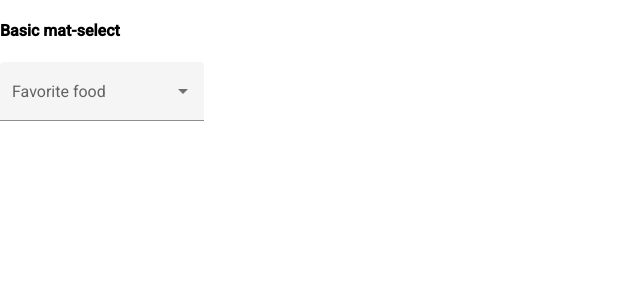
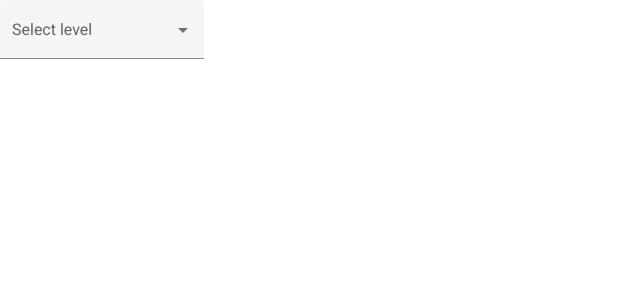
Before and after one commit to victor-arana/mobile-membership-dashboard-v6, an Angular app: page / in a window 1280 px wide. Shown: the top 300 px of the page, without its empty margins (0-640 px from the left). Built offline with nearby package versions, Linux system fonts and the light colour scheme.

Commit message:
using service

```diff
--- a/src/app/dashboard/select/select.component.html
+++ b/src/app/dashboard/select/select.component.html
@@ -1,9 +1,8 @@
-<h4>Basic mat-select</h4>
 <mat-form-field appearance="fill">
-  <mat-label>Favorite food</mat-label>
+  <mat-label>Select level</mat-label>
   <mat-select>
-    <mat-option *ngFor="let food of foods" [value]="food.value">
-      {{food.viewValue}}
+    <mat-option *ngFor="let distribution of distributions" [value]="distribution.elementId">
+      {{distribution.elementName}}
     </mat-option>
   </mat-select>
 </mat-form-field>
--- a/src/app/dashboard/select/select.component.ts
+++ b/src/app/dashboard/select/select.component.ts
@@ -1,10 +1,6 @@
 import { Component, OnInit } from '@angular/core';
-
-interface Food {
-    value: string;
-    viewValue: string;
-}
-
+import { TransactionDistributionService } from '../../services/transaction-distribution.service';
+import { TransactionDistribution } from 'src/app/model/transaction-distribution';
 
 @Component({
   selector: 'app-select',
@@ -13,14 +9,12 @@ interface Food {
 })
 export class SelectComponent implements OnInit {
 
-  foods: Food[] = [
-        {value: 'steak-0', viewValue: 'Steak'},
-        {value: 'pizza-1', viewValue: 'Pizza'},
-        {value: 'tacos-2', viewValue: 'Tacos'}
-      ];
-  constructor() { }
+  distributions: TransactionDistribution[]
+
+  constructor(private service: TransactionDistributionService) { }
 
   ngOnInit() {
+    this.service.getTransactionDistribution(0,new Date(), new Date()).subscribe(d => this.distributions = d);
   }
 
 }
```
